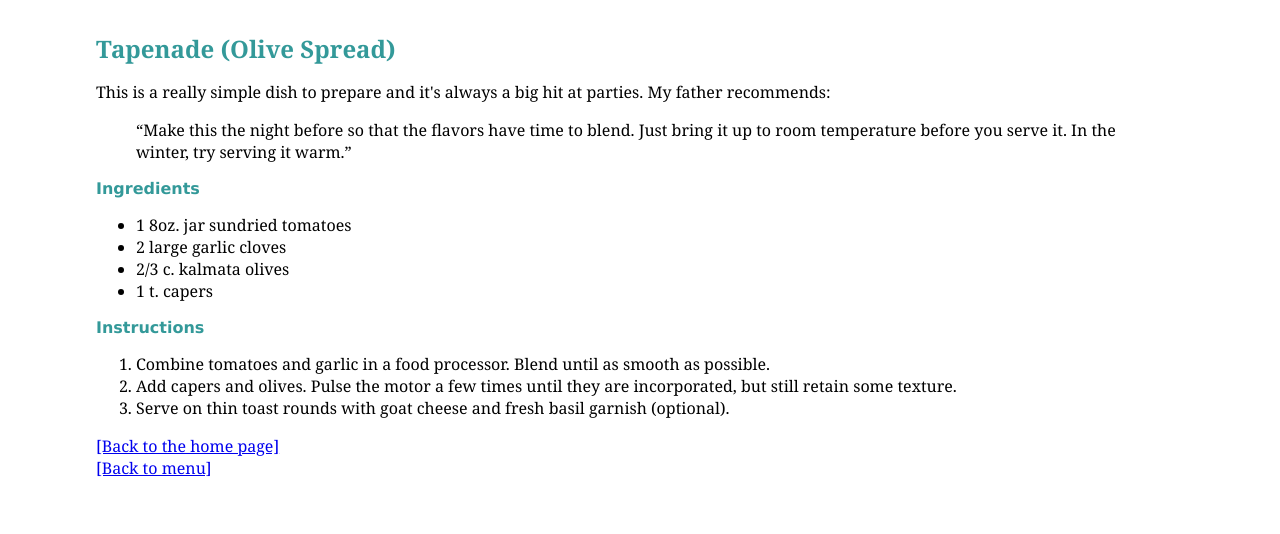
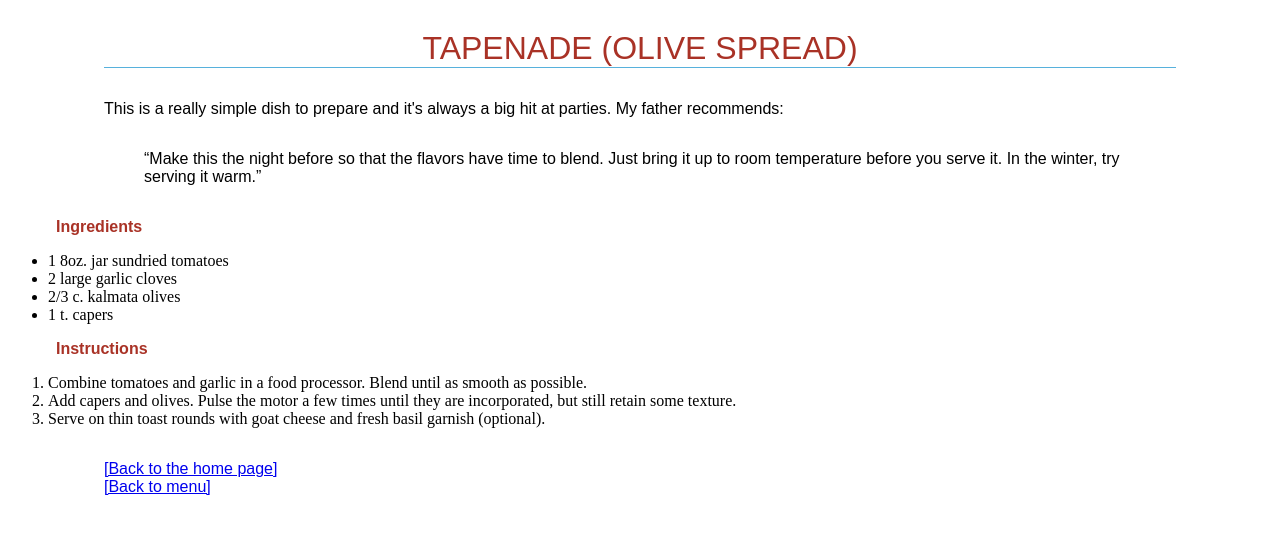
Before and after one commit to Allie230/FID, a plain HTML site: page Blackgoose1/recipes/tapenade.html in a window 1280 px wide. Drawn offline with Linux system fonts and the light colour scheme; files that its build step writes are made by us from their sources.

Commit message:
Add files via upload

```diff
--- a/Blackgoose1/recipes/tapenade.html
+++ b/Blackgoose1/recipes/tapenade.html
@@ -8,27 +8,8 @@
 
 <title>Jen's Kitchen: Tapenade (Olive Spread)</title>
 
-<style>
+<link href="stylesheet.css" rel="stylesheet" type="text/css">
 
-body {
-margin: 2em 6em;
- font-family: Georgia, "Times New Roman", Times, serif;
-}
-h1,
-h2 {color: #399;}
-
-h1 {
-font-size: 1.5em;
-}
-
-h2 {
-font-family: Verdana, Geneva, sans-serif;
- font-size: 1em;
-}
-small {
-	color: #999;
-}
-</style>
 
 </head>
 
--- /dev/null
+++ b/Blackgoose1/stylesheet.css
@@ -0,0 +1,16 @@
+@import url (https://fonts.google.com/specimen/Josefin+Sans);
+@import url (https://fonts.google.com/specimen/Baloo+Chettan);
+@import url (https://fonts.google.com/specimen/Abril+Fatface);
+h1, h2 {color: #a93226; margin: 1em 3em;}
+h1 {text-align: center; font-family: Abril Flatface, sans-serif; font-weight: normal; text-transform: uppercase; border-bottom: 1px solid #57b1dc; margin-top: 30px;}
+
+h2 {
+font-family: Baloo Chettan, sans-serif;
+ font-size: 1em;
+}
+p {margin: 2em 6em;
+ font-family: Josefin Sans, sans-serif;}
+p strong {color: #a93226}
+medium {
+color: #999;
+}
```
Also changed, not shown: Blackgoose1/about.html (+1 -22 lines), Blackgoose1/blog.html (+1 -23 lines), Blackgoose1/contact.html (+1 -23 lines), Blackgoose1/glossary.html (+1 -0 lines), Blackgoose1/index.html (+1 -24 lines), Blackgoose1/menu.html (+1 -22 lines), Blackgoose1/recipes/couscous.html (+1 -21 lines), Blackgoose1/recipes/linguine.html (+1 -21 lines), Blackgoose1/recipes/salmon.html (+1 -24 lines).
